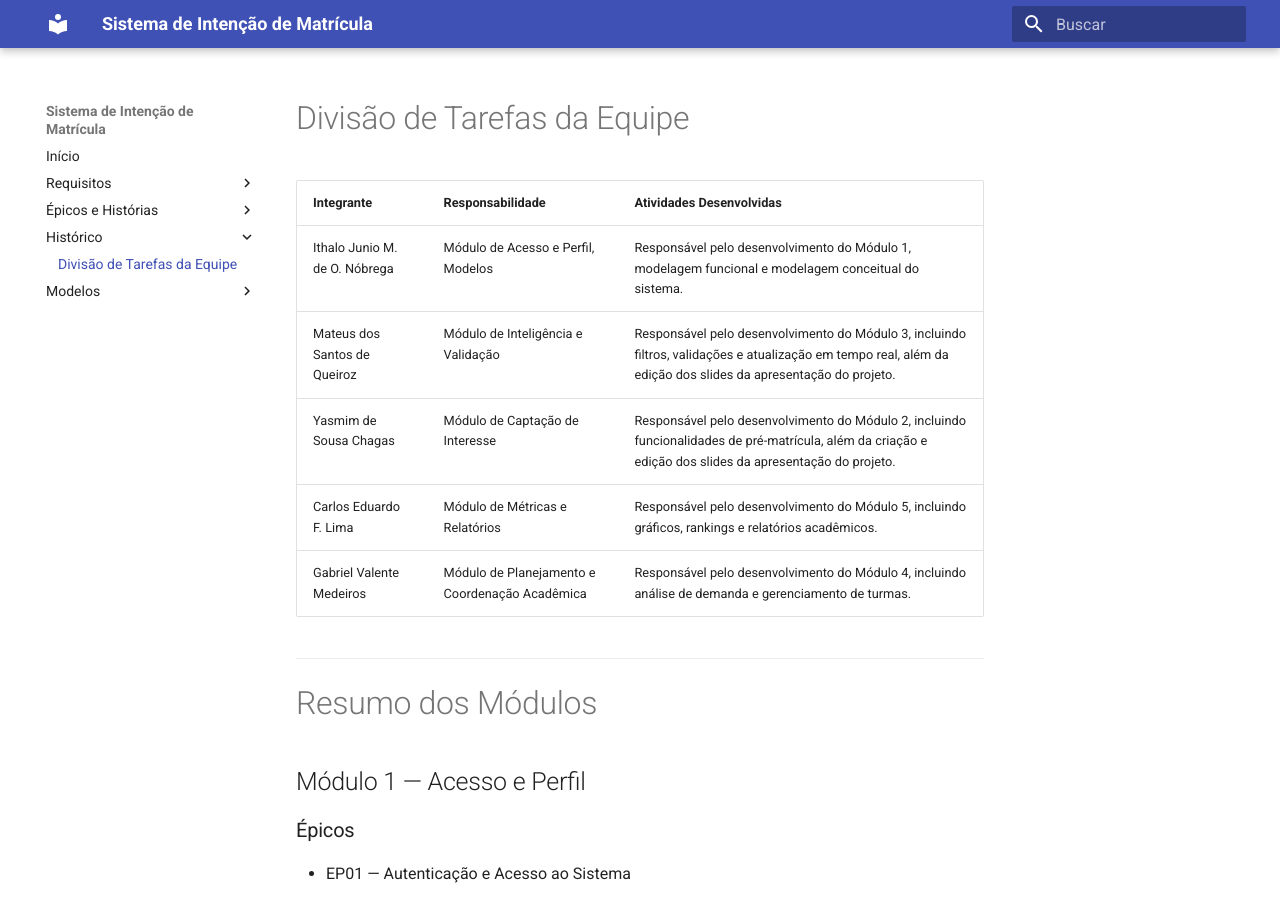
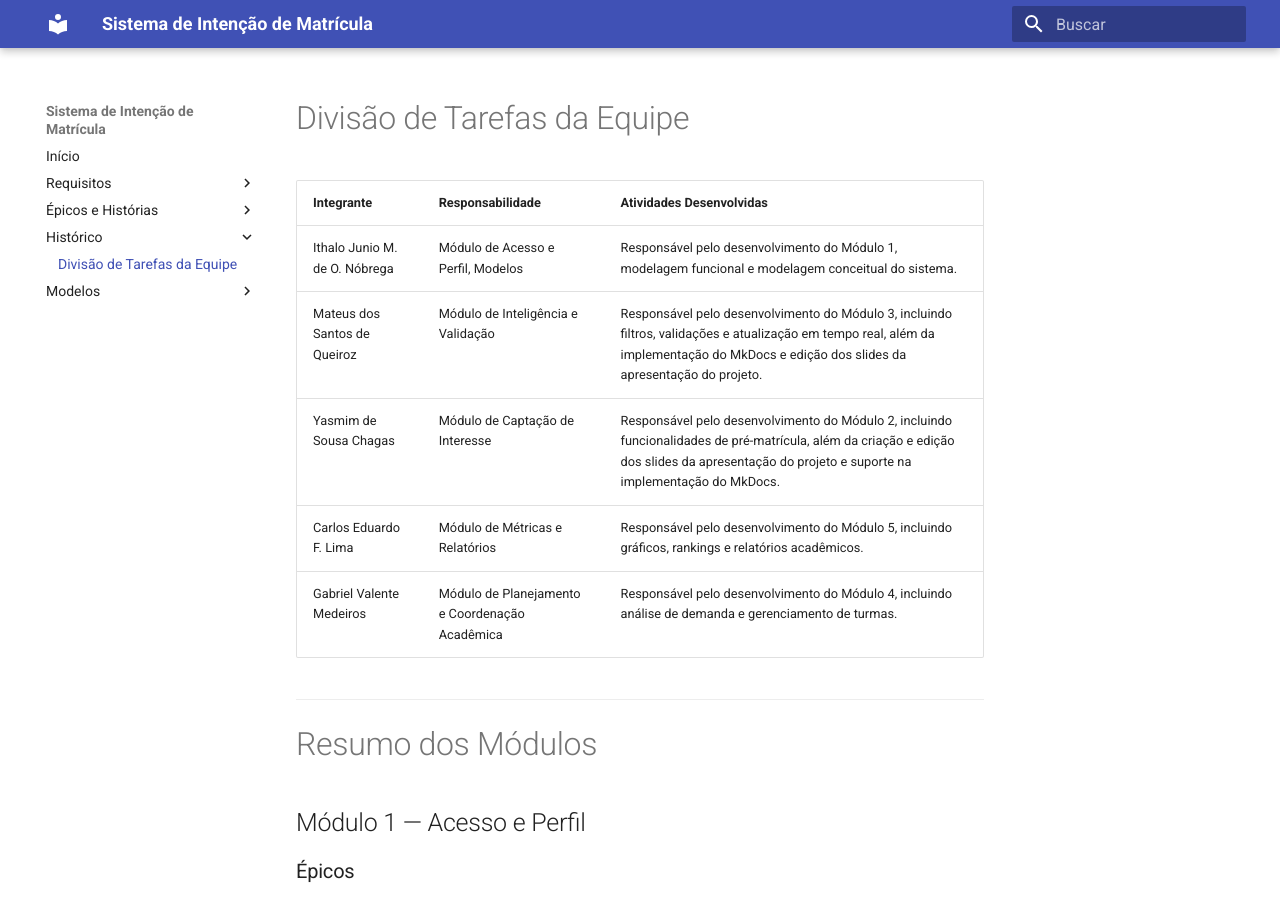
Before and after one commit to si-2026-1/Sistema_de_intencao_de_matricula, an MkDocs documentation site: the page built from docs/Historico/historico.md, in a window 1280 px wide and 900 px high. Built offline with MkDocs 1.6.1 and Material for MkDocs 9.7.7, drawn with Linux system fonts in a browser that asks for light colours.

Commit message:
Revise team member responsibilities and MkDocs support
Updated responsibilities and activities for team members, including implementation of MkDocs.

```diff
--- a/docs/Historico/historico.md
+++ b/docs/Historico/historico.md
@@ -3,8 +3,8 @@
 | Integrante | Responsabilidade | Atividades Desenvolvidas |
 |---|---|---|
 | Ithalo Junio M. de O. Nóbrega | Módulo de Acesso e Perfil, Modelos | Responsável pelo desenvolvimento do Módulo 1, modelagem funcional e modelagem conceitual do sistema. |
-| Mateus dos Santos de Queiroz | Módulo de Inteligência e Validação | Responsável pelo desenvolvimento do Módulo 3, incluindo filtros, validações e atualização em tempo real, além da edição dos slides da apresentação do projeto. |
-| Yasmim de Sousa Chagas | Módulo de Captação de Interesse | Responsável pelo desenvolvimento do Módulo 2, incluindo funcionalidades de pré-matrícula, além da criação e edição dos slides da apresentação do projeto. |
+| Mateus dos Santos de Queiroz | Módulo de Inteligência e Validação | Responsável pelo desenvolvimento do Módulo 3, incluindo filtros, validações e atualização em tempo real, além da implementação do MkDocs e edição dos slides da apresentação do projeto. |
+| Yasmim de Sousa Chagas | Módulo de Captação de Interesse | Responsável pelo desenvolvimento do Módulo 2, incluindo funcionalidades de pré-matrícula, além da criação e edição dos slides da apresentação do projeto e suporte na implementação do MkDocs. |
 | Carlos Eduardo F. Lima | Módulo de Métricas e Relatórios | Responsável pelo desenvolvimento do Módulo 5, incluindo gráficos, rankings e relatórios acadêmicos. |
 | Gabriel Valente Medeiros | Módulo de Planejamento e Coordenação Acadêmica | Responsável pelo desenvolvimento do Módulo 4, incluindo análise de demanda e gerenciamento de turmas. |
 
```
